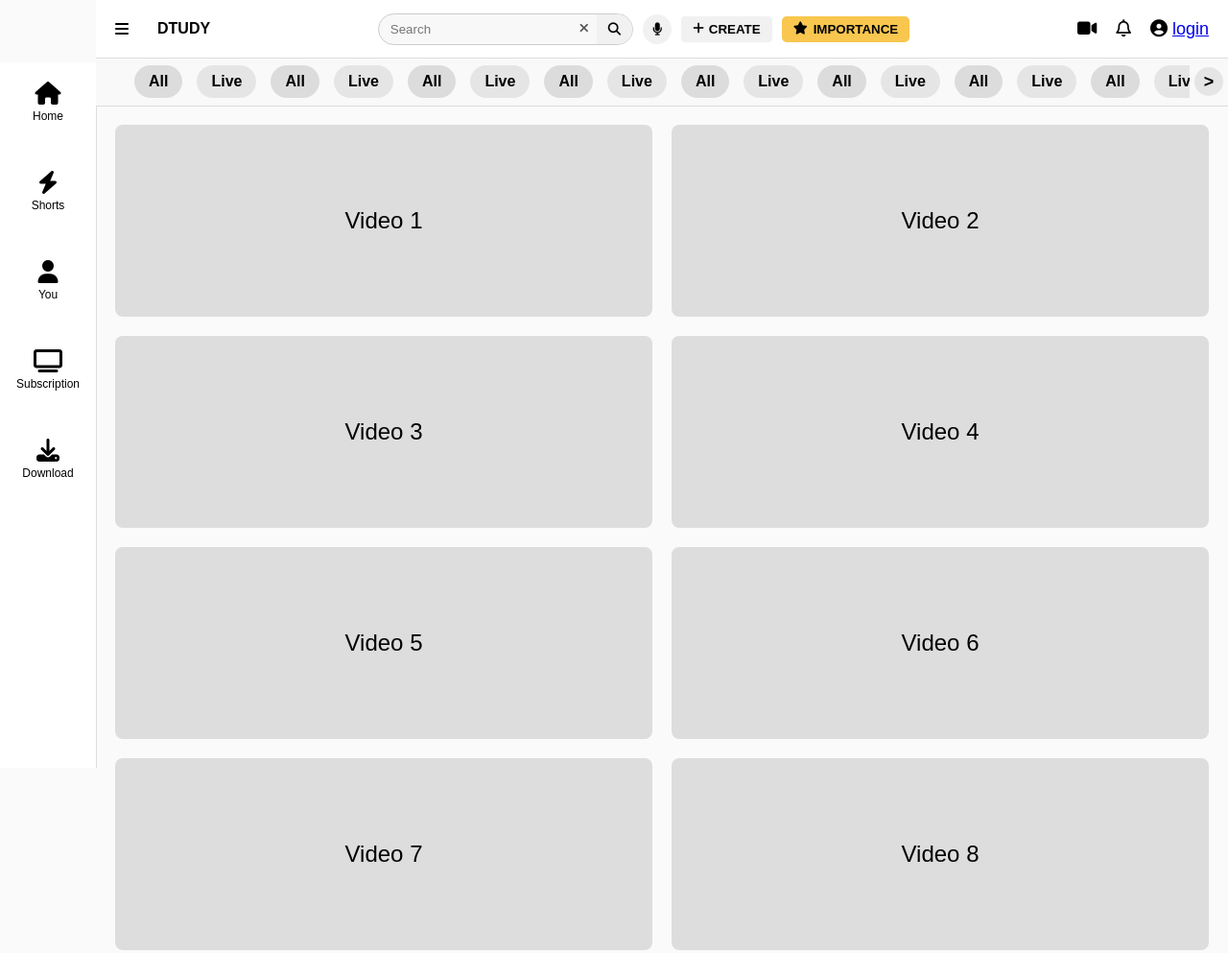
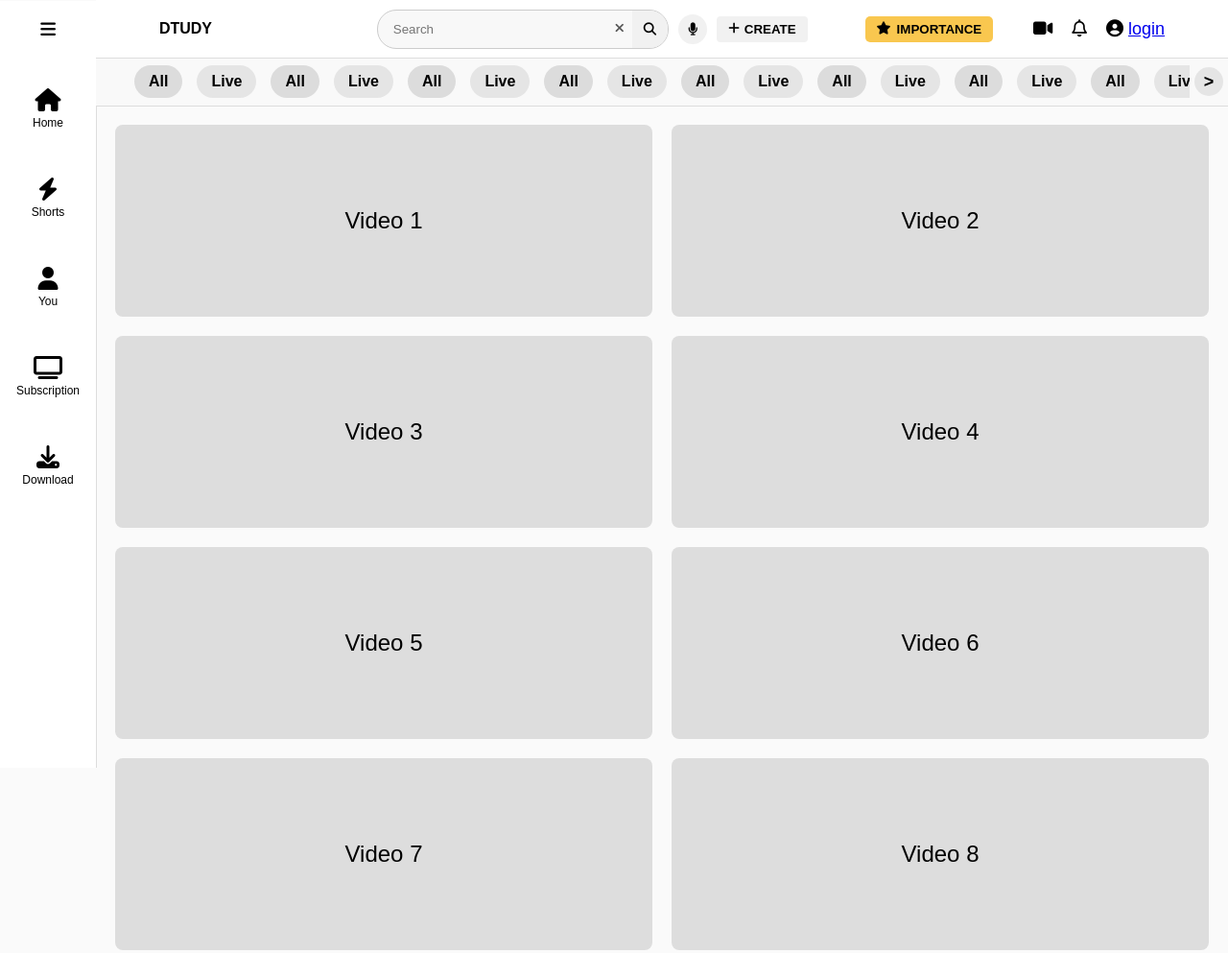
Before and after one commit to Santosh969/Gubby, a plain HTML site: page index.html in a window 1280 px wide. Shown: the top 993 px of the page at 96% size. Drawn offline with Linux system fonts and the light colour scheme.

Commit message:
update html and css

```diff
--- a/index.css
+++ b/index.css
@@ -6,7 +6,7 @@ body {
 
 #leftheader {
     position: fixed;
-    top: 65px;
+    top: 1px;
     left: 0;
     bottom: 0;
     width: 100px;
@@ -46,18 +46,20 @@ body {
     background-color: #fff;
     display: flex;
     align-items: center;
-    justify-content: space-between;
+    justify-content: space-around;
     padding: 0 20px;
     z-index: 1000;
     border-bottom: 1px solid #ddd;
+
 }
 
 #topheader .left-section {
     display: flex;
     align-items: center;
-    gap: 15px;
     font-weight: bold;
+    margin-right: 50px;
     cursor: pointer;
+    justify-content: space-;
 }
 
 .logo-img {
@@ -65,12 +67,16 @@ body {
     width: auto;
 }
 
+.logo {}
+
 #topheader .center-section {
     display: flex;
     align-items: center;
     gap: 10px;
     flex: 0.6;
     max-width: 600px;
+    justify-content: space-between;
+    margin-left: 30px;
 }
 
 .search-wrapper {
@@ -81,14 +87,16 @@ body {
     border-radius: 20px;
     overflow: hidden;
     background-color: #f8f8f8;
+    /* margin-left: 30px; */
 }
 
 .search-wrapper input {
-    flex: 1;
-    padding: 8px 12px;
+    flex: 10;
+    padding: 12px 16px;
     border: none;
     outline: none;
     background-color: transparent;
+    margin-right: 30px;
 }
 
 .search-btn,
@@ -100,7 +108,7 @@ body {
 }
 
 .search-btn {
-    padding: 8px 12px;
+    padding: 12px 12px;
     background-color: #f1f1f1;
 }
 
@@ -117,6 +125,7 @@ body {
     background-color: #f1f1f1;
     border-radius: 50%;
     padding: 8px 10px;
+    left: 50px;
 }
 
 .create-btn {
@@ -127,6 +136,7 @@ body {
     align-items: center;
     gap: 5px;
     font-weight: bold;
+
 }
 
 #topheader .right-section {
@@ -235,6 +245,7 @@ body {
 .importance-wrapper {
     position: relative;
     display: inline-block;
+    left: 50px;
 }
 
 .importance-btn {
--- a/index.html
+++ b/index.html
@@ -9,6 +9,9 @@
 </head>
 <body>
   <div id="leftheader">
+    <div class="left-section">
+          <i class="fa-solid fa-bars"></i>
+        </div>
     <div class="sidebar-item">
       <i class="fa-solid fa-house"></i>
       <span>Home</span>
@@ -35,10 +38,10 @@
     <header>
       <div id="topheader">
         <div class="left-section">
-          <i class="fa-solid fa-bars"></i>
           <img src="study-logo.png" alt="" class="logo-img">
           <span class="logo">DTUDY</span>
         </div>
+
 
         <div class="center-section">
           <div class="search-wrapper">
@@ -107,12 +110,12 @@
     </header>
   </div>
 
-  <div id="page2">
+  <span id="page2">
     <div class="video-item">Video 1</div>
     <div class="video-item">Video 2</div>
     <div class="video-item">Video 3</div>
     <div class="video-item">Video 4</div>
-  </div>
+  </span>
 
   <script src="index.js"></script>
 </body>
```
